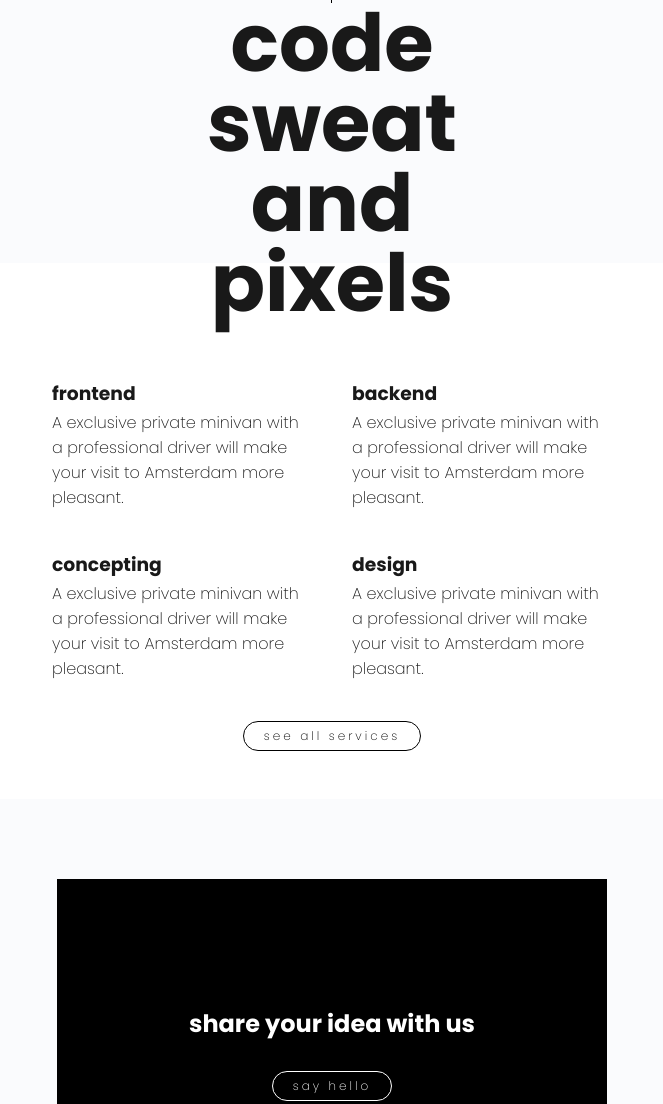
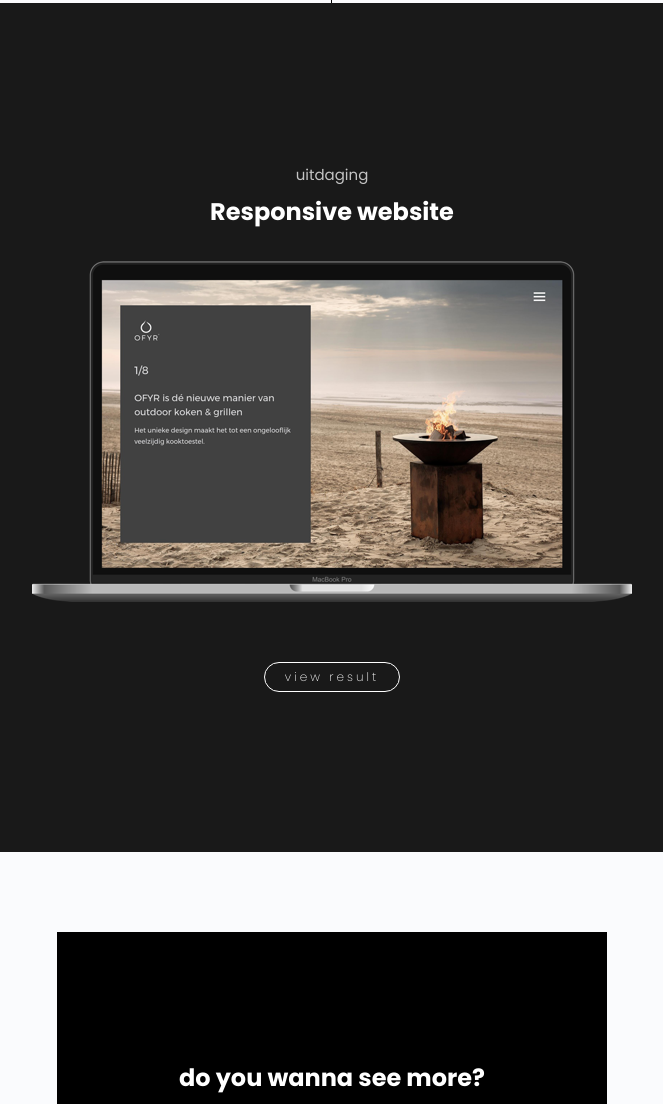
Before and after one commit to seida-jusufovic/kenzign, a plain HTML site: page case-ofyr.html in a window 1280 px wide. Shown: the part 2396-3500 px from the top of the page, without its empty margins (308-971 px from the left). Drawn offline with Linux system fonts and the light colour scheme.

Commit message:
Final case content

```diff
--- a/case-ofyr.html
+++ b/case-ofyr.html
@@ -52,37 +52,21 @@
 	</div>
 </section>
 
-<section class="services">
-	<h1>code<br />sweat<br />and<br />pixels</h1>
-	<div class="services-home">
-		<div class="services-home-items">
-			<div class="services-home-item">
-				<h3>frontend</h3>
-				<p>A exclusive private minivan with a professional driver will make your visit to Amsterdam more pleasant.</p>
-			</div>
-			<div class="services-home-item">
-				<h3>backend</h3>
-				<p>A exclusive private minivan with a professional driver will make your visit to Amsterdam more pleasant.</p>
-			</div>
-			<div class="services-home-item">
-				<h3>concepting</h3>
-				<p>A exclusive private minivan with a professional driver will make your visit to Amsterdam more pleasant.</p>
-			</div>
-			<div class="services-home-item">
-				<h3>design</h3>
-				<p>A exclusive private minivan with a professional driver will make your visit to Amsterdam more pleasant.</p>
-			</div>
-		</div>
-		<a href="services.html">see all services</a>
+<section class="product-preview">
+	<div class="preview-content">
+		<h3>uitdaging</h3>
+		<h1>Responsive website</h1>
 	</div>
+ <img src="ofyr-preview.png">
+ <a href="http://ofyrnederland.nl">view result</a>
 </section>
 
 <section class="share-idea">
 	<div class="share-idea-content">
 		<div class="idea-cta">
-		<h2>share your idea with us</h2>
+		<h2>do you wanna see more?</h2>
 		</div>
-		<a href="contact.html">say hello</a>
+		<a href="contact.html">next case</a>
 	</div>
 </section>
 
--- a/style.css
+++ b/style.css
@@ -504,3 +504,45 @@ a {
 .ofyr-uitdaging h1 {
 	margin: 0.5rem 0 2rem 0;
 }
+
+.product-preview {
+	display: flex;
+	justify-content: center;
+	align-items: center;
+	flex-direction: column;
+	padding: 10rem 0 10rem 0;
+	background-color: #191919
+}
+
+.preview-content {
+	width: 600px;
+	text-align: center;
+	margin: 0;
+	color: white;
+}
+
+.preview-content h3 {
+	margin: 0;
+	font-weight: 400;
+	color: #C4C4C4;
+	font-size: 15px;
+}
+
+.preview-content h1 {
+	margin: 0.5rem 0 2rem 0;
+}
+
+.product-preview a {
+	margin-top: 5em;
+	color: white;
+	background-color: transparent;
+	border: 1px solid #FFFFFF;
+	font-size: 12px;
+	font-weight: 200;
+	text-align: center;
+	text-decoration: none;
+	display: inline-block;
+	padding: 5px 20px;
+	border-radius: 30px;
+	letter-spacing: 3px;
+}
```
Also changed, not shown: ofyr-preview.png (added).
